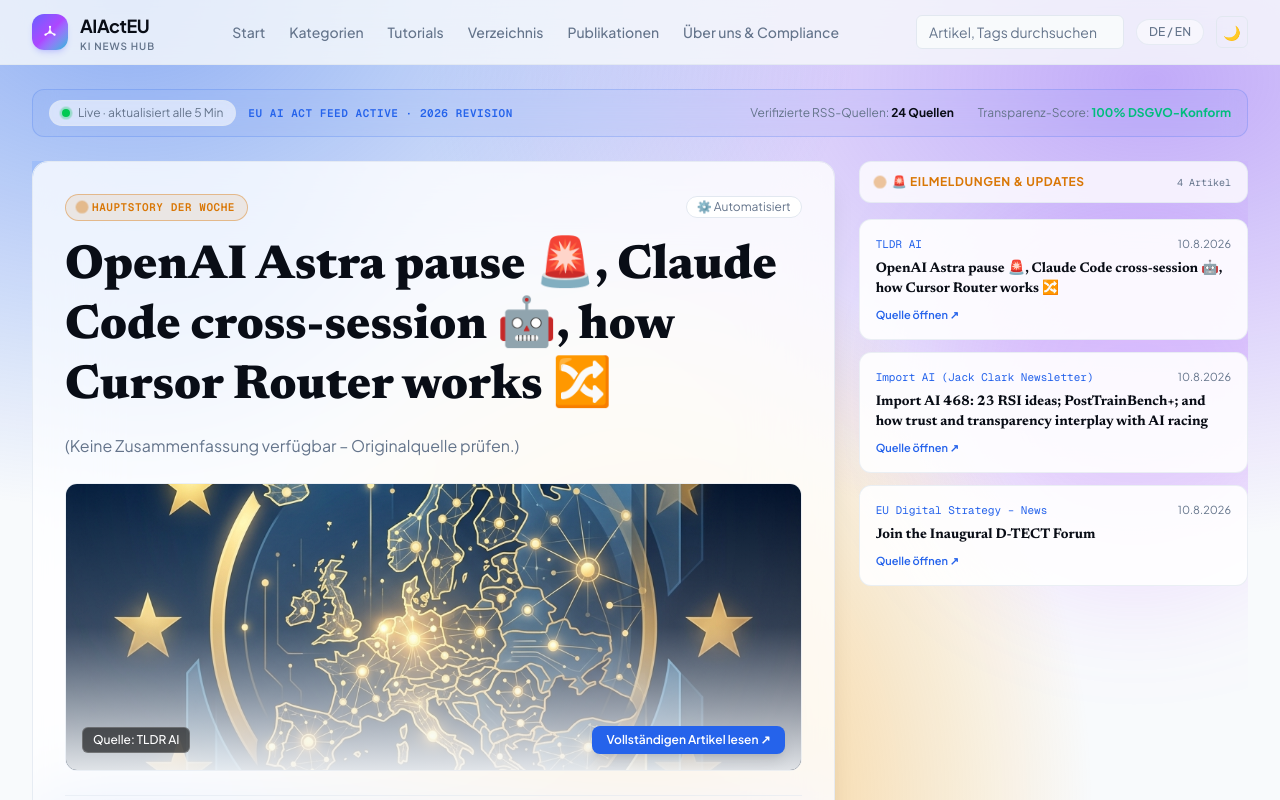
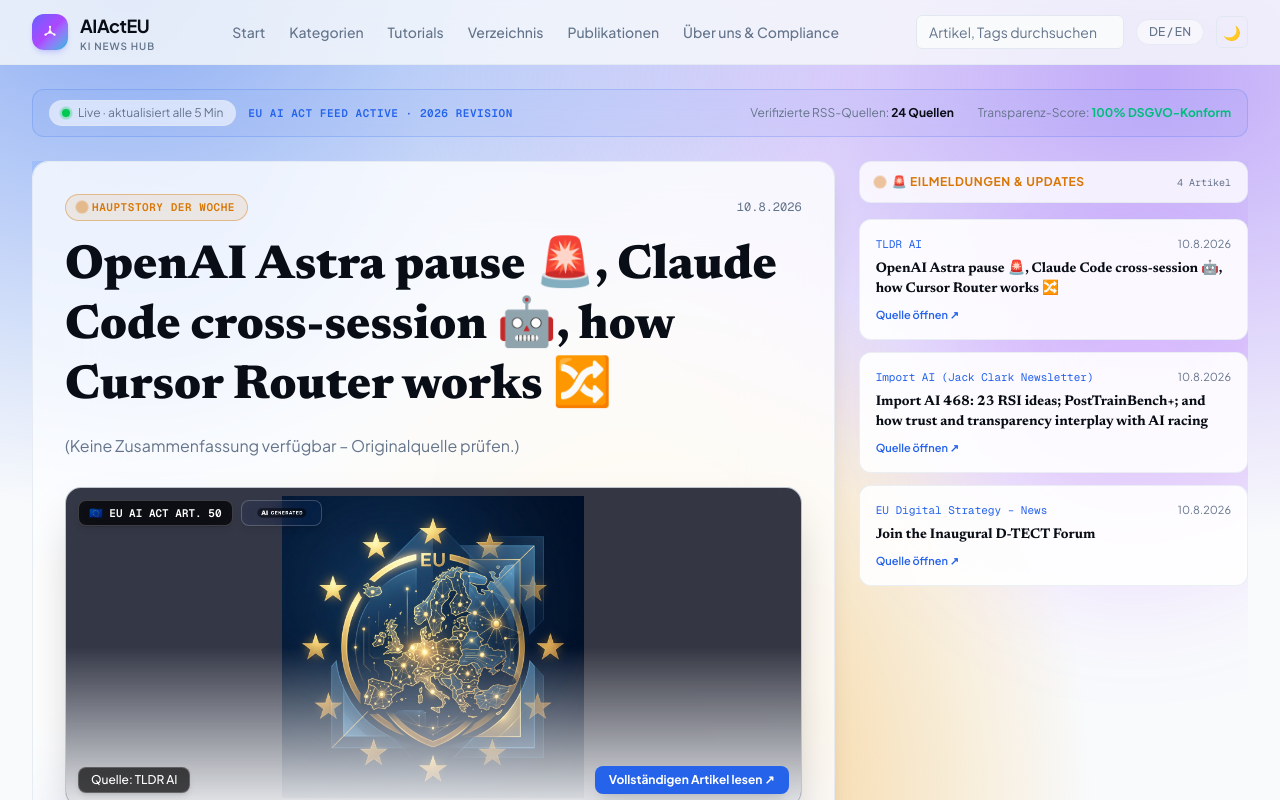
Before and after one commit to OrhanHero/AIActEU, a Next.js app in the folder frontend/: page / in a window 1280 px wide. Shown: the top 800 px of the page. Built offline with nearby package versions, Linux system fonts and the light colour scheme; no server answers.

Commit message:
fix(ui): Fit original hero image into glass window with EU AI Act Art. 50 & AI GENERATED overlay badge

```diff
--- a/frontend/src/app/page.tsx
+++ b/frontend/src/app/page.tsx
@@ -7,7 +7,7 @@
 import { LiveIndicator } from "@/components/LiveIndicator";
 import { GlassCard } from "@/components/ui/GlassCard";
 import { CategoryIcon } from "@/components/CategoryIcon";
-import { ComplianceBadges } from "@/components/ComplianceBadges";
+import { AiGeneratedLabel } from "@/components/AiGeneratedLabel";
 
 export default function Home() {
   const breaking = getBreakingArticles();
@@ -48,12 +48,14 @@
           <div className="lg:col-span-8">
             <GlassCard className="group relative flex h-full flex-col justify-between overflow-hidden p-6 sm:p-8 gradient-border-glow">
               <div className="flex flex-col gap-4">
-                <div className="flex flex-wrap items-center justify-between gap-2">
+                <div className="flex items-center justify-between gap-2">
                   <span className="inline-flex items-center gap-1.5 rounded-full border border-accent/40 bg-accent/10 px-3 py-1 font-mono text-[11px] font-semibold text-accent uppercase tracking-wider">
                     <span className="h-2 w-2 rounded-full bg-accent animate-ping" />
                     Hauptstory der Woche
                   </span>
-                  {leadArticle && <ComplianceBadges article={leadArticle} />}
+                  <span className="font-mono text-xs text-muted">
+                    {leadArticle ? new Date(leadArticle.publishedAt).toLocaleDateString("de-DE") : "Heute"}
+                  </span>
                 </div>
 
                 <h1 className="font-serif-heading text-2xl font-black leading-tight text-foreground sm:text-4xl lg:text-5xl group-hover:text-primary transition-colors">
@@ -64,25 +66,42 @@
                   {leadArticle?.summary || "Kuratierte Nachrichten und wissenschaftliche Einblicke für den deutschsprachigen KI-Sektor – von Hardware & Silicon über LLMs und RAG bis EU-Verhaltenskodex-konformer Kennzeichnung."}
                 </p>
 
-                {/* Hero Editorial Cover Image */}
-                <div className="relative mt-2 h-56 w-full overflow-hidden rounded-xl border border-border/60 sm:h-72">
+                {/* Hero Editorial Cover Image Window */}
+                <div className="relative mt-3 h-64 w-full overflow-hidden rounded-2xl border border-border/80 bg-slate-950/80 shadow-2xl sm:h-80">
                   <Image
                     src="/images/hero_ai_act_governance.png"
                     alt="EU AI Act Governance Illustration"
                     fill
                     priority
-                    className="object-cover transition-transform duration-700 group-hover:scale-105"
+                    className="object-contain p-2 transition-transform duration-700 group-hover:scale-[1.02]"
                   />
-                  <div className="absolute inset-0 bg-gradient-to-t from-background/90 via-background/20 to-transparent" />
-                  <div className="absolute bottom-4 left-4 right-4 flex flex-wrap items-center justify-between gap-2">
-                    <span className="rounded-md border border-white/20 bg-black/60 px-2.5 py-1 text-xs font-medium text-white backdrop-blur-md">
+                  <div className="absolute inset-0 bg-gradient-to-t from-background/90 via-transparent to-transparent pointer-events-none" />
+
+                  {/* Top Overlay Badges */}
+                  <div className="absolute top-3 left-3 right-3 flex flex-wrap items-center justify-between gap-2 z-10">
+                    <div className="flex flex-wrap items-center gap-2">
+                      <span className="rounded-lg border border-white/20 bg-black/70 px-2.5 py-1 font-mono text-[11px] font-semibold text-white backdrop-blur-md shadow-md">
+                        🇪🇺 EU AI ACT ART. 50
+                      </span>
+                      <AiGeneratedLabel className="rounded-lg border border-white/20 bg-black/70 px-2 py-0.5 backdrop-blur-md shadow-md" />
+                    </div>
+                    {leadArticle?.humanReviewed && (
+                      <span className="rounded-lg border border-emerald-500/40 bg-emerald-950/80 px-2.5 py-1 font-mono text-[11px] font-semibold text-emerald-300 backdrop-blur-md shadow-md">
+                        ✓ Redaktionell verifiziert
+                      </span>
+                    )}
+                  </div>
+
+                  {/* Bottom Overlay Controls */}
+                  <div className="absolute bottom-3 left-3 right-3 flex flex-wrap items-center justify-between gap-2 z-10">
+                    <span className="rounded-lg border border-white/20 bg-black/70 px-3 py-1 text-xs font-medium text-white backdrop-blur-md shadow-md">
                       Quelle: {leadArticle?.sourceName || "KI Redaktion"}
                     </span>
                     <a
                       href={leadArticle?.sourceUrl || "/compliance"}
                       target="_blank"
                       rel="noopener noreferrer"
-                      className="inline-flex items-center gap-1.5 rounded-lg bg-primary px-3.5 py-1.5 text-xs font-semibold text-primary-foreground shadow-lg transition-transform hover:scale-105"
+                      className="inline-flex items-center gap-1.5 rounded-lg bg-primary px-3.5 py-1.5 text-xs font-bold text-primary-foreground shadow-xl transition-all duration-200 hover:scale-105 hover:bg-primary/90"
                     >
                       Vollständigen Artikel lesen ↗
                     </a>
```
